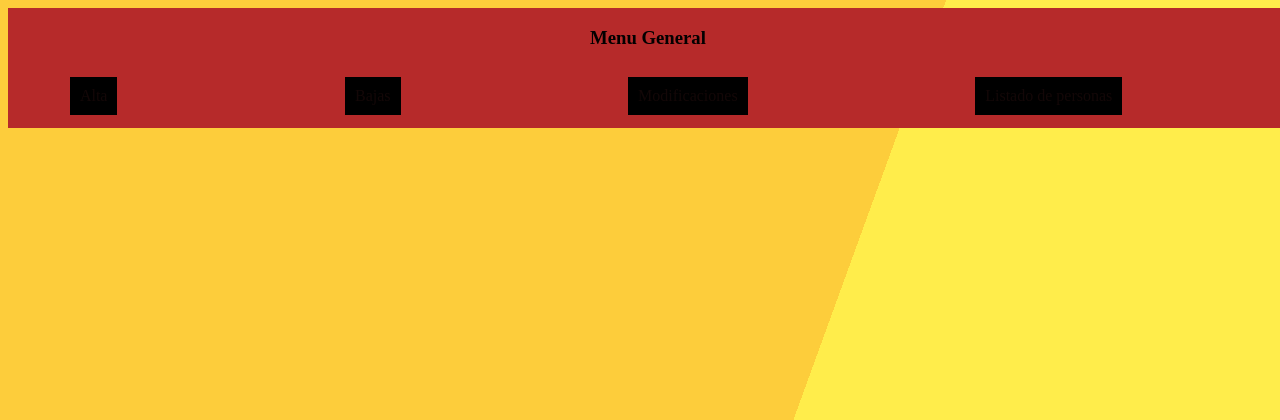
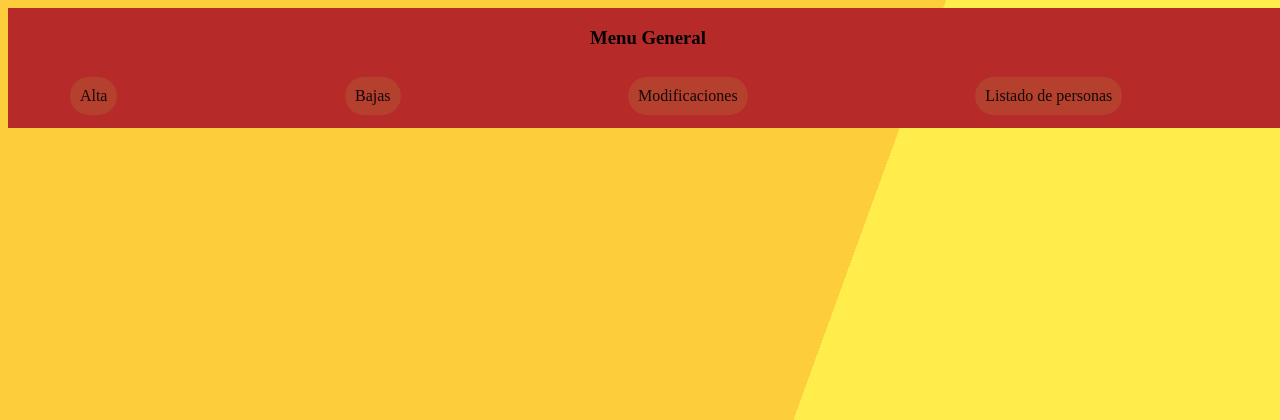
Before and after one commit to danteuri/PhpEjemplo-subirArchivoABase, a PHP site: page /index.php in a window 1280 px wide. Shown: the top 420 px of the page. Run offline with PHP 8.4, Linux system fonts and the light colour scheme.

Commit message:
sdgf
srregre

```diff
--- a/css/menu.css
+++ b/css/menu.css
@@ -25,8 +25,9 @@ body{
     text-decoration: none;
     padding: 10px;
     color: rgb(19, 7, 7);
-    background-color: rgb(0, 0, 0);
+    background-color: rgba(162, 219, 70, 0.123);
     margin: 10px;
+    border-radius: 1cm;
 }
 
 .menu a:hover{
```
